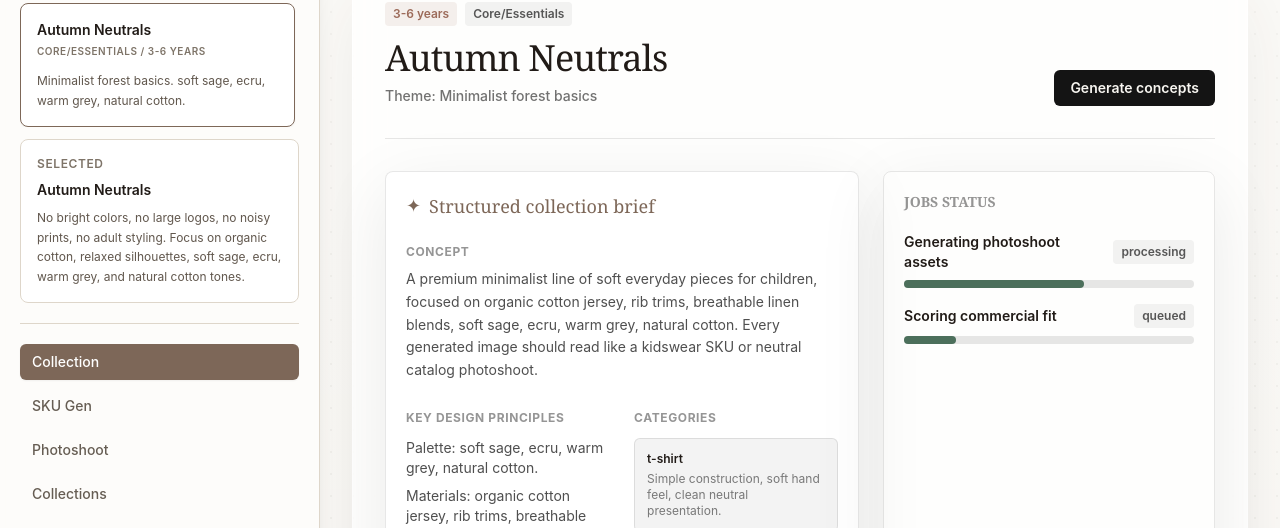
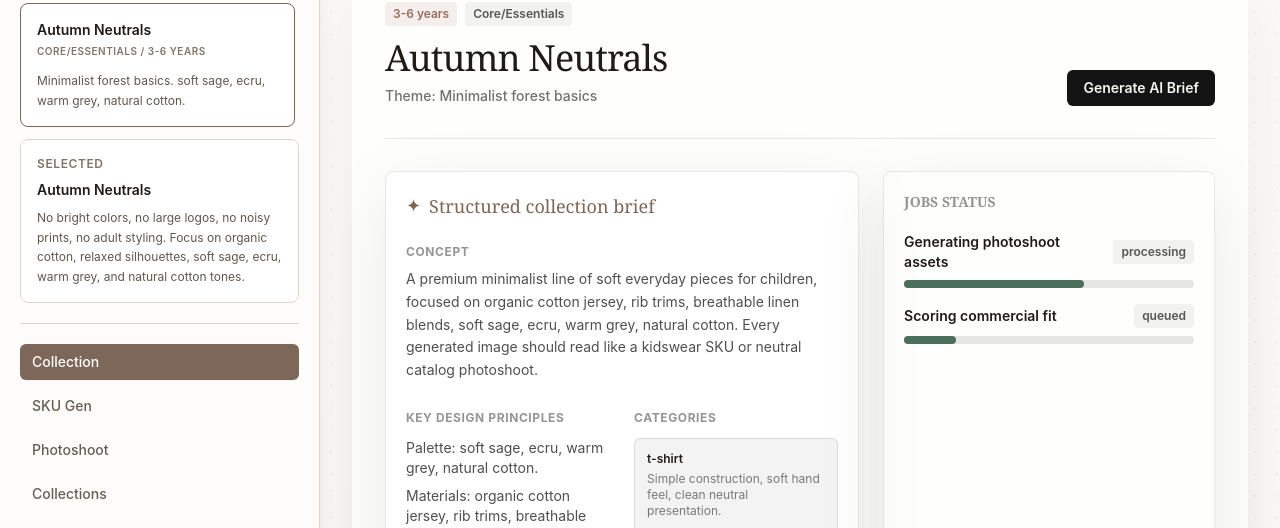
Before and after one commit to MATHEUSFELIX/Fashion-Studio, a React (Vite) app: page / in a window 1280 px wide. Shown: the part 153-681 px from the top of the page. Built offline with nearby package versions, Linux system fonts and the light colour scheme; no server answers.

Commit message:
Generate collection briefs with AI

```diff
--- a/src/app/providers/StudioProvider.tsx
+++ b/src/app/providers/StudioProvider.tsx
@@ -61,6 +61,15 @@ export function StudioProvider({ children }: { children: ReactNode }) {
         });
         setActiveCollectionIdState(id);
       },
+      updateCollectionBrief: (id: string, brief: CollectionPreset["brief"]) => {
+        setCollections((current) => {
+          const next = current.map((collection) =>
+            collection.id === id ? { ...collection, brief } : collection,
+          );
+          persist(next, activeCollection.id);
+          return next;
+        });
+      },
       setActiveCollectionId: (id: string) => {
         setActiveCollectionIdState(id);
         persist(collections, id);
--- a/src/app/providers/studioContext.ts
+++ b/src/app/providers/studioContext.ts
@@ -6,6 +6,7 @@ export interface StudioContextValue {
   activeCollection: CollectionPreset;
   activeCollectionId: string;
   addCollection: (collection: Omit<CollectionPreset, "id">) => void;
+  updateCollectionBrief: (id: string, brief: CollectionPreset["brief"]) => void;
   setActiveCollectionId: (id: string) => void;
 }
 
--- a/src/pages/home/WorkspacePage.tsx
+++ b/src/pages/home/WorkspacePage.tsx
@@ -1,16 +1,59 @@
+import { useState } from "react";
+import { Link } from "react-router-dom";
 import { routes } from "@/app/router/routes";
 import { useStudio } from "@/app/providers/studioContext";
+import { useModels } from "@/app/providers/modelContext";
 import { DesignCard } from "@/components/cards/DesignCard";
 import { AsyncBoundary } from "@/components/feedback/AsyncBoundary";
 import { Panel } from "@/components/panels/Panel";
 import { Badge } from "@/components/ui/Badge";
-import { LinkButton } from "@/components/ui/LinkButton";
+import { Button } from "@/components/ui/Button";
 import { useAsync } from "@/hooks/useAsync";
+import { aiApi } from "@/services/api/aiApi";
 import { api } from "@/services/api/mockApi";
+import type { CollectionBrief } from "@/types/domain/collectionPreset";
 
 export function WorkspacePage() {
   const workspace = useAsync(api.getWorkspace, []);
-  const { activeCollection } = useStudio();
+  const { activeCollection, updateCollectionBrief } = useStudio();
+  const { selectedTextModel } = useModels();
+  const [isGeneratingBrief, setIsGeneratingBrief] = useState(false);
+  const [briefError, setBriefError] = useState<string>();
+
+  const brief = activeCollection.brief;
+
+  const generateBrief = async () => {
+    if (!selectedTextModel) {
+      setBriefError("Choose a working text model first.");
+      return;
+    }
+    setIsGeneratingBrief(true);
+    setBriefError(undefined);
+    try {
+      const result = await aiApi.generateText({
+        model: selectedTextModel,
+        instructions:
+          "You are a senior kidswear creative director. Return only valid JSON. Do not wrap in markdown.",
+        prompt: [
+          "Generate a structured collection brief for a fashion studio.",
+          `Name: ${activeCollection.name}`,
+          `Age group: ${activeCollection.ageGroup}`,
+          `Season: ${activeCollection.season}`,
+          `Theme: ${activeCollection.theme}`,
+          `Palette: ${activeCollection.palette}`,
+          `Materials: ${activeCollection.materials}`,
+          `Categories: ${activeCollection.categories.join(", ")}`,
+          `Rules: ${activeCollection.rules}`,
+          'Return JSON with keys: "concept" string, "keyDesignPrinciples" string array, "categories" array of objects with "name" and "details", "rulesApplied" string.',
+        ].join("\n"),
+      });
+      updateCollectionBrief(activeCollection.id, parseBrief(result.text, activeCollection));
+    } catch (caught) {
+      setBriefError(caught instanceof Error ? caught.message : "Brief generation failed.");
+    } finally {
+      setIsGeneratingBrief(false);
+    }
+  };
 
   return (
     <AsyncBoundary {...workspace}>
@@ -28,8 +71,11 @@ export function WorkspacePage() {
                   Theme: {activeCollection.theme}
                 </p>
               </div>
-              <LinkButton to={routes.createDesign}>Generate concepts</LinkButton>
+              <Button disabled={isGeneratingBrief} onClick={generateBrief} type="button">
+                {isGeneratingBrief ? "Generating brief..." : brief ? "Regenerate AI Brief" : "Generate AI Brief"}
+              </Button>
             </div>
+            {briefError ? <p className="mt-4 text-sm font-semibold text-red-700">{briefError}</p> : null}
           </section>
 
           <section className="grid gap-6 lg:grid-cols-[1fr_0.7fr]">
@@ -42,9 +88,8 @@ export function WorkspacePage() {
                 <div>
                   <h4 className="text-xs font-bold uppercase tracking-wider text-ink/45">Concept</h4>
                   <p className="mt-2 text-sm leading-relaxed text-ink/75">
-                    A premium minimalist line of soft everyday pieces for children, focused on
-                    {` ${activeCollection.materials}, ${activeCollection.palette}. Every generated image
-                    should read like a kidswear SKU or neutral catalog photoshoot.`}
+                    {brief?.concept ??
+                      `A premium minimalist line of soft everyday pieces for children, focused on ${activeCollection.materials}, ${activeCollection.palette}. Every generated image should read like a kidswear SKU or neutral catalog photoshoot.`}
                   </p>
                 </div>
                 <div className="grid gap-6 md:grid-cols-2">
@@ -53,10 +98,14 @@ export function WorkspacePage() {
                       Key design principles
                     </h4>
                     <ul className="mt-3 space-y-2 text-sm text-ink/75">
-                      <li>Palette: {activeCollection.palette}.</li>
-                      <li>Materials: {activeCollection.materials}.</li>
-                      <li>Age group: {activeCollection.ageGroup}.</li>
-                      <li>{activeCollection.rules}</li>
+                      {(brief?.keyDesignPrinciples ?? [
+                        `Palette: ${activeCollection.palette}.`,
+                        `Materials: ${activeCollection.materials}.`,
+                        `Age group: ${activeCollection.ageGroup}.`,
+                        activeCollection.rules,
+                      ]).map((principle) => (
+                        <li key={principle}>{principle}</li>
+                      ))}
                     </ul>
                   </div>
                   <div>
@@ -64,12 +113,16 @@ export function WorkspacePage() {
                       Categories
                     </h4>
                     <div className="mt-3 space-y-3">
-                      {activeCollection.categories.map(
+                      {(brief?.categories ??
+                        activeCollection.categories.map((category) => ({
+                          name: category,
+                          details: "Simple construction, soft hand feel, clean neutral presentation.",
+                        }))).map(
                         (category) => (
-                          <div className="rounded-md border border-ink/10 bg-ink/5 p-3" key={category}>
-                            <p className="text-xs font-semibold">{category}</p>
+                          <div className="rounded-md border border-ink/10 bg-ink/5 p-3" key={category.name}>
+                            <p className="text-xs font-semibold">{category.name}</p>
                             <p className="mt-1 text-xs text-ink/55">
-                              Simple construction, soft hand feel, clean neutral presentation.
+                              {category.details}
                             </p>
                           </div>
                         ),
@@ -107,9 +160,12 @@ export function WorkspacePage() {
                 <h2 className="text-2xl font-semibold tracking-tight">Recent designs</h2>
                 <p className="text-sm text-ink/60">Human briefs, AI generations, and approved concepts.</p>
               </div>
-              <LinkButton to={routes.createDesign} variant="ghost">
+              <Link
+                className="rounded-md px-4 py-2 text-sm font-semibold text-ink/70 transition hover:bg-ink/5 hover:text-ink"
+                to={routes.createDesign}
+              >
                 New
-              </LinkButton>
+              </Link>
             </div>
             <div className="grid gap-4 md:grid-cols-3">
               {data.recentDesigns.map((design) => (
@@ -122,3 +178,37 @@ export function WorkspacePage() {
     </AsyncBoundary>
   );
 }
+
+function parseBrief(text: string, activeCollection: { categories: string[]; rules: string }): CollectionBrief {
+  const trimmed = text.trim();
+  const jsonText = trimmed.match(/\{[\s\S]*\}/)?.[0] ?? trimmed;
+  try {
+    const parsed = JSON.parse(jsonText) as Partial<CollectionBrief>;
+    return {
+      concept: parsed.concept || "A focused kidswear collection brief generated from the active preset.",
+      keyDesignPrinciples: Array.isArray(parsed.keyDesignPrinciples)
+        ? parsed.keyDesignPrinciples
+        : [activeCollection.rules],
+      categories: Array.isArray(parsed.categories)
+        ? parsed.categories.map((category) => ({
+            name: String(category.name ?? "Category"),
+            details: String(category.details ?? "Defined by the active preset."),
+          }))
+        : activeCollection.categories.map((category) => ({
+            name: category,
+            details: "Defined by the active preset.",
+          })),
+      rulesApplied: parsed.rulesApplied || activeCollection.rules,
+    };
+  } catch {
+    return {
+      concept: text,
+      keyDesignPrinciples: [activeCollection.rules],
+      categories: activeCollection.categories.map((category) => ({
+        name: category,
+        details: "Defined by the active preset.",
+      })),
+      rulesApplied: activeCollection.rules,
+    };
+  }
+}
--- a/src/types/domain/collectionPreset.ts
+++ b/src/types/domain/collectionPreset.ts
@@ -8,4 +8,15 @@ export interface CollectionPreset {
   categories: string[];
   palette: string;
   materials: string;
+  brief?: CollectionBrief;
 }
+
+export interface CollectionBrief {
+  concept: string;
+  keyDesignPrinciples: string[];
+  categories: Array<{
+    name: string;
+    details: string;
+  }>;
+  rulesApplied: string;
+}
```
